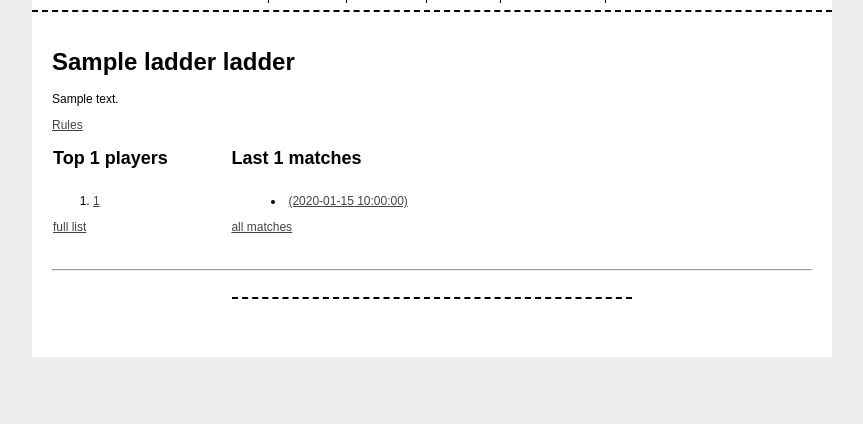
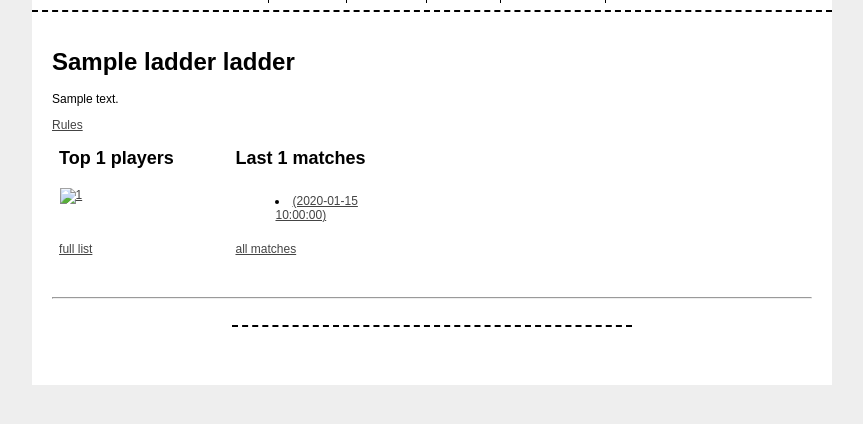
Before and after one commit to renefritze/SpringLadder, a Python web app: template website/templates/viewladder.html in a window 1280 px wide. Shown: the part 126-550 px from the top of the page, without its empty margins (168-1031 px from the left). Run offline with Jinja, Linux system fonts and the light colour scheme; the template is opened without the code that fills it: most values are stand-ins (such as "Sample title", 1, 10 or a date in 2020).

Commit message:
use small icons

```diff
--- a/website/style.css
+++ b/website/style.css
@@ -187,6 +187,12 @@ a.nav:hover {
 	padding-right:2%;
 	padding-bottom:2%;
 }
+#ladderview td{
+	vertical-align: top;
+	padding-left:2%;
+	padding-right:2%;
+	padding-bottom:2%;
+}
 
 #ladderlist h4 {
 	margin-bottom:0.3em;
--- a/website/templates/viewladder.html
+++ b/website/templates/viewladder.html
@@ -1,7 +1,7 @@
 {% extends "base.html" %}
 
 {% block content %}
-<div>
+<div id='ladderview'>
 	<h1>{{ladder.name}} ladder</h1>
 	{% if ladder.description %}
 		<p>{{ladder.description}}
@@ -13,12 +13,21 @@
 		<tr>
 			<td style="width:50%;">
 				<h2>Top {{ rank_table.rows|length }} players</h2>
-				<ol>
+				<table class='padded'>
 					{% for row in rank_table.rows %}
-						<li> <a href="/viewmatch.py?ladder={{ladder.id}}&player={{row[0]}}"> {{row[0]}}</a> </li>
+						<tr>
+							{% if loop.index > 3 %}
+								<td style='text-align:center;'> {{loop.index}}. </td>
+							{% else %}
+								<td style='text-align:center;'> <img src="/place_{{loop.index}}_small.png" /> </td>
+							{% endif %}
+							<td>
+								<a href="/viewmatch.py?ladder={{ladder.id}}&player={{row[0]}}"> {{row[0]}}</a>
+							</td>
+						</tr>
 					{% endfor %}
-				</ol>
-				<a href="/scoreboard.py?id={{ladder.id}}">full list</a>
+				</table>
+
 			</td>
 			<td>
 				<h2>Last {{ matches|length }} matches</h2>
@@ -27,6 +36,13 @@
 						<li><a href="/viewmatch.py?id={{ l.id }}">({{l.date}})</a> </li>
 					{% endfor %}
 				</ul>
+			</td>
+		</tr>
+		<tr>
+			<td>
+				<a href="/scoreboard.py?id={{ladder.id}}">full list</a>
+			</td>
+			<td>
 				<a href="/viewmatch.py?ladder={{ladder.id}}">all matches</a>
 			</td>
 		</tr>
```
Also changed, not shown: website/templates/viewladderlist.html (+12 -3 lines).
